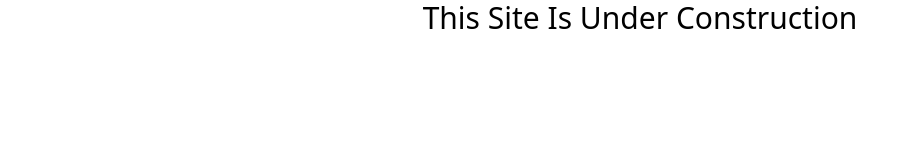
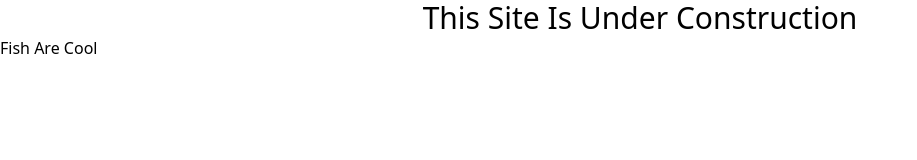
Before and after one commit to NPEX42/webserver, a plain HTML site: page static/index.html in a window 1280 px wide. Shown: the top 160 px of the page, without its empty margins (0-917 px from the left). Drawn offline with nearby package versions, Linux system fonts and the light colour scheme.

Commit message:
Test Auto-Pull

```diff
--- a/static/index.html
+++ b/static/index.html
@@ -9,6 +9,7 @@
   </head>
   <body>
     <h1 class = "text-3xl self-center">This Site Is Under Construction</h1>
+    <p>Fish Are Cool</p>
   </body>
   <footer>
    <p>Copyright (c) 2024 George Venn. All Rights Reserved.</p>
```
